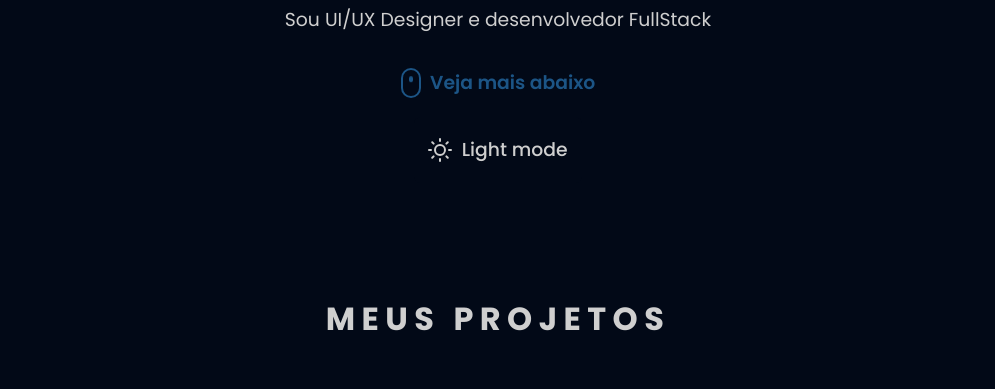
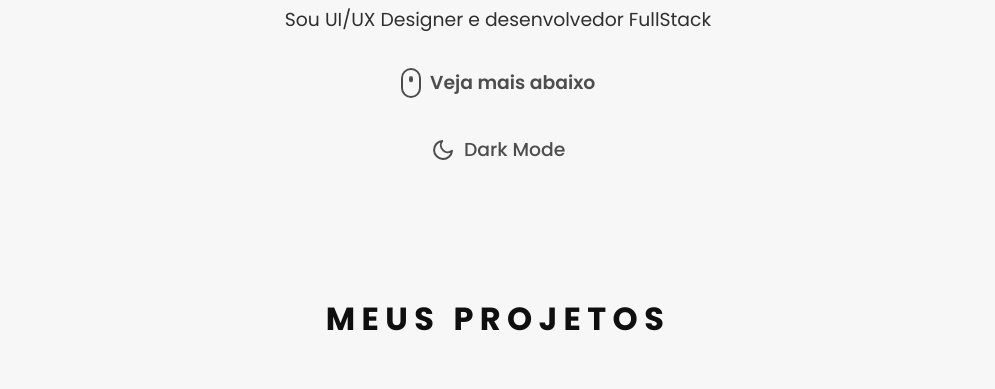
Before and after one commit to ryansldev/old-personal-website, a Next.js app: page / in a window 1280 px wide. Shown: the part 338-727 px from the top of the page, without its empty margins (142-1137 px from the left). Built offline with nearby package versions, Linux system fonts and the light colour scheme.

Commit message:
:lipstick: Starting new black collor palette

```diff
--- a/pages/components/Footer/styles.module.css
+++ b/pages/components/Footer/styles.module.css
@@ -1,8 +1,8 @@
 .footer {
-  background: var(--dark-blue-900);
+  background: var(--background-footer);
   display: flex;
   flex-direction: column;
-  color: var(--dark-blue-100);
+  color: var(--color-footer);
 
   padding: 5em;
   text-align: center;
--- a/pages/index.tsx
+++ b/pages/index.tsx
@@ -11,7 +11,7 @@ import styles from "../styles/Home.module.css";
 import Footer from "./components/Footer";
 
 const Home: NextPage = () => {
-  const [darkMode, setDarkMode] = useState(true);
+  const [darkMode, setDarkMode] = useState(false);
 
   useEffect(() => {
     const html = document.querySelector("html");
--- a/styles/Home.module.css
+++ b/styles/Home.module.css
@@ -23,7 +23,7 @@
 }
 
 .hello .scrollTo {
-  color: var(--dark-blue-500);
+  color: var(--color-button);
   margin-top: 0.5em;
 
   font-size: 1.175rem;
@@ -52,7 +52,7 @@
 .scrollToIcon {
   min-width: 20px;
   height: 30px;
-  box-shadow: inset 0 0 0 2px var(--dark-blue-500);
+  box-shadow: inset 0 0 0 2px var(--color-button);
   border-radius: 25px;
   cursor: pointer;
   transition: all 0.25s;
@@ -65,7 +65,7 @@
   content: "";
   width: 4px;
   height: 6px;
-  background: var(--dark-blue-500);
+  background: var(--color-button);
   margin-left: 8px;
   top: 8px;
   left: 0;
@@ -123,9 +123,10 @@
 .projectsSectionTitle {
   font-variant: small-caps;
   letter-spacing: 0.2em;
-  font-weight: 700;
+  font-weight: 800;
   text-align: center;
   margin-top: 2em;
+  color: var(--title-color);
 }
 
 .projects {
@@ -167,14 +168,14 @@
 .project h1 {
   font-size: 1.5rem;
   font-weight: 600;
-  color: var(--slate-800);
+  color: var(--black-800);
 
   transition: 0.3s ease-in-out;
 }
 
 .project span {
   font-size: 1rem;
-  color: var(--slate-600);
+  color: var(--black-600);
   font-weight: 400;
   font-variant: small-caps;
   letter-spacing: 0.5em;
@@ -206,11 +207,8 @@
   display: flex;
   align-items: center;
   justify-content: center;
+  color: var(--title-color);
   gap: 8px;
-}
-
-.contact h1:hover {
-  color: var(--dark-blue-300);
 }
 
 @media (max-width: 720px) {
--- a/styles/globals.css
+++ b/styles/globals.css
@@ -1,61 +1,49 @@
 :root {
-  --dark-blue-900: #002a4e;
-  --dark-blue-800: #003a66;
-  --dark-blue-700: #054473;
-  --dark-blue-600: #134d7e;
-  --dark-blue-500: #1c5586;
-  --dark-blue-400: #476c95;
-  --dark-blue-300: #6986a6;
-  --dark-blue-200: #92a8bf;
-  --dark-blue-100: #bdcad9;
-  --dark-blue-50: #e5eaef;
+  /* Primary black */
+  --black-900: #0F0F0F;
 
-  /* Primary slate */
-  --slate-900: #020917;
+  --black-800: #2f2f2f;
+  --black-700: #4d4d4d;
+  --black-600: #606060;
+  --black-500: #878787;
+  --black-400: #a8a8a8;
+  --black-300: #cdcdcd;
+  --black-200: #e0e0e0;
+  --black-100: #ededed;
+  --black-50: #f7f7f7;
 
-  --slate-800: #313131;
-  --slate-700: #4f4f4f;
-  --slate-600: #626262;
-  --slate-500: #898989;
-  --slate-400: #aaaaaa;
-  --slate-300: #cfcfcf;
-  --slate-200: #e1e1e1;
-  --slate-100: #e5ebfa;
-  --slate-50: #f0f6ff;
+  --background: #f7f7f7;
+  --background-button: #f7f7f7;
+  --color-button: #4d4d4d;
 
-  --background: #f0f6ff;
-  --background-button: #f0f6ff;
-  --color-button: #313131;
+  --background-footer: #000;
+  --color-footer: #e0e0e0;
+
+  --title-color: #0F0F0F;
 }
 
 .dark-mode:root {
-  --dark-blue-900: #002a4e;
-  --dark-blue-800: #003a66;
-  --dark-blue-700: #054473;
-  --dark-blue-600: #134d7e;
-  --dark-blue-500: #1c5586;
-  --dark-blue-400: #476c95;
-  --dark-blue-300: #6986a6;
-  --dark-blue-200: #92a8bf;
-  --dark-blue-100: #bdcad9;
-  --dark-blue-50: #e5eaef;
+  /* Primary black */
+  --black-900: #0F0F0F;
 
-  /* Primary slate */
-  --slate-900: #020917;
+  --black-800: #2f2f2f;
+  --black-700: #4d4d4d;
+  --black-600: #606060;
+  --black-500: #878787;
+  --black-400: #a8a8a8;
+  --black-300: #cdcdcd;
+  --black-200: #e0e0e0;
+  --black-100: #ededed;
+  --black-50: #f7f7f7;
 
-  --slate-800: #313131;
-  --slate-700: #4f4f4f;
-  --slate-600: #626262;
-  --slate-500: #898989;
-  --slate-400: #aaaaaa;
-  --slate-300: #cfcfcf;
-  --slate-200: #e1e1e1;
-  --slate-100: #e5ebfa;
-  --slate-50: #f0f6ff;
+  --background: #000;
+  --background-button: #0F0F0F;
+  --color-button: #a8a8a8;
 
-  --background: #020917;
-  --background-button: #020917;
-  --color-button: #cfcfcf;
+  --background-footer: #0F0F0F;
+  --color-footer: #cdcdcd;
+
+  --title-color: #cdcdcd;
 }
 
 html,
@@ -67,11 +55,11 @@ body {
 }
 
 html.dark-mode {
-  color: var(--slate-300);
+  color: var(--black-300);
 }
 
 html {
-  color: var(--slate-800);
+  color: var(--black-800);
   scroll-behavior: smooth;
   /* backdrop-filter: blur(5px); */
 }
```
